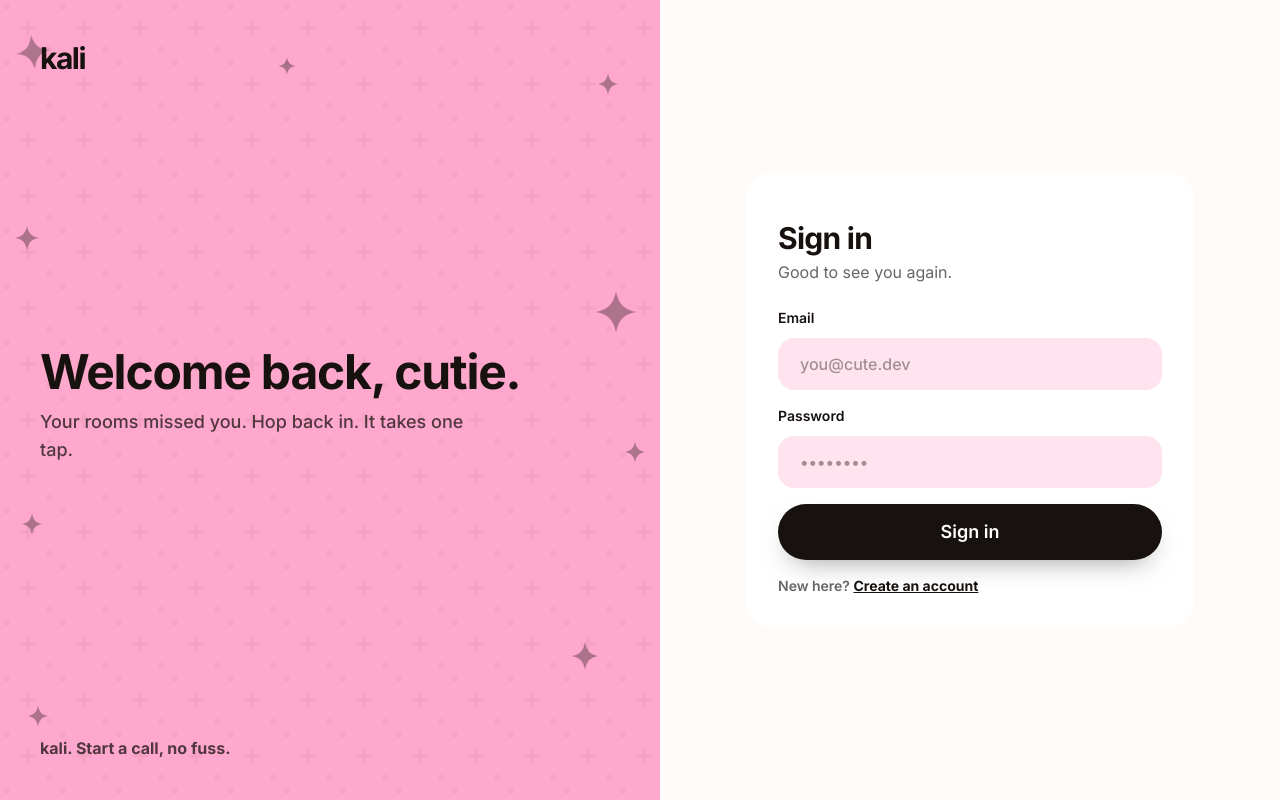
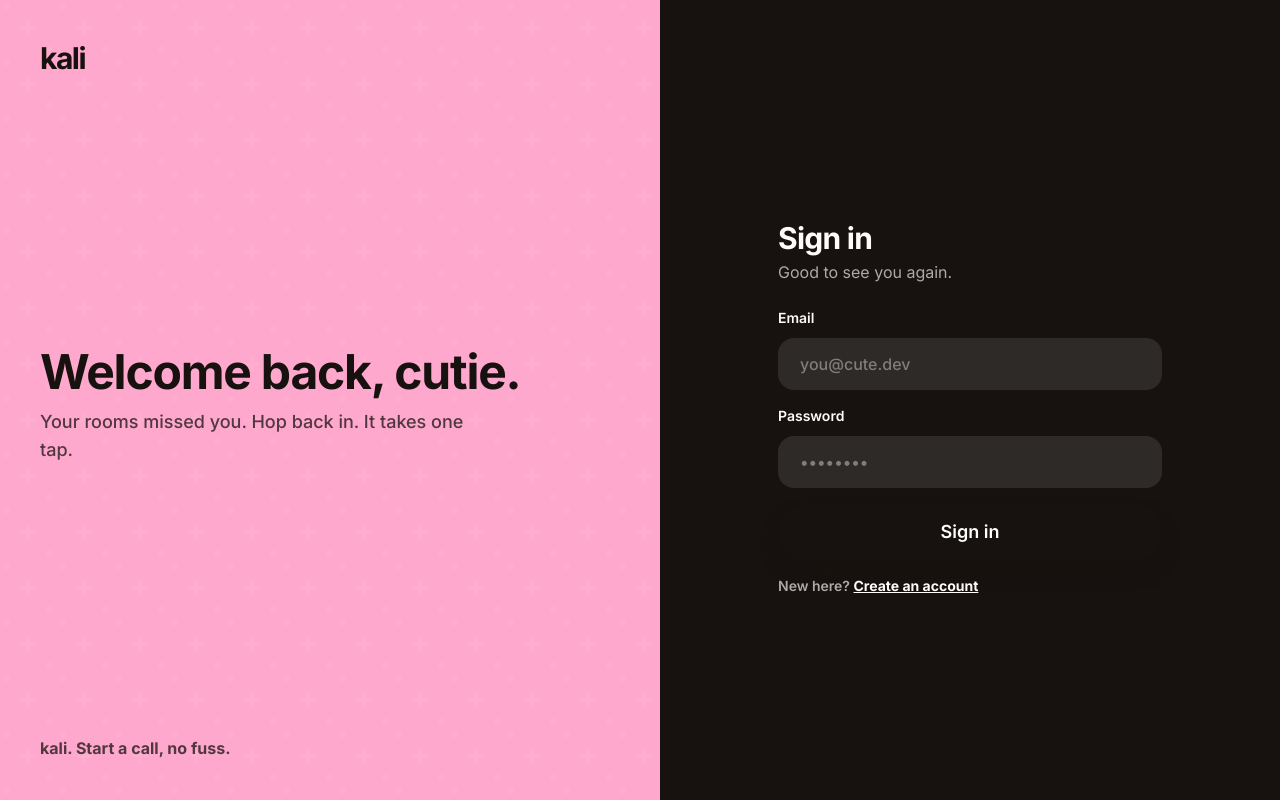
Before and after one commit to luisjjj/Kali, a Next.js app: page /auth/sign-in in a window 1280 px wide. Built offline with nearby package versions, Linux system fonts and the light colour scheme; no server answers.

Commit message:
theme: lock single dark-and-pink look (class-based dark, no OS dependency); fix hero bullet contrast

```diff
--- a/app/globals.css
+++ b/app/globals.css
@@ -1,4 +1,8 @@
 @import "tailwindcss";
+
+/* Kali runs one fixed look: dark ink with pink. The dark: utilities follow the
+   .dark class on <html>, never the OS setting, so there is no light mode. */
+@custom-variant dark (&:where(.dark, .dark *));
 
 @theme {
   --color-kali-pink: #ffa8cd;
@@ -22,32 +26,24 @@
   /* Kali brand tokens. Klarna-inspired, original assets only */
   --kali-pink: #ffa8cd;
   --kali-pink-hover: #ff8cbf;
-  --kali-pink-pale: #ffe3ef;
+  --kali-pink-pale: #3a2a33;
   --kali-ink: #17120f;
   --kali-paper: #fffbf9;
   --kali-white: #ffffff;
   --kali-success: #2ebd6b;
   --kali-danger: #e63950;
-  --kali-muted: #8a7f7a;
+  --kali-muted: #b8a9a3;
 
-  --background: var(--kali-paper);
-  --foreground: var(--kali-ink);
+  --background: var(--kali-ink);
+  --foreground: var(--kali-paper);
+  --color-background: #17120f;
+  --color-foreground: #fffbf9;
 
   --radius-pill: 9999px;
   --radius-card: 28px;
   --radius-tile: 24px;
-}
 
-/* Sync with Tailwind's dark: variant (both follow the OS setting) */
-@media (prefers-color-scheme: dark) {
-  :root {
-    --background: var(--kali-ink);
-    --foreground: var(--kali-paper);
-    --kali-pink-pale: #3a2a33;
-    --kali-muted: #b8a9a3;
-    --color-background: #17120f;
-    --color-foreground: #fffbf9;
-  }
+  color-scheme: dark;
 }
 
 body {
--- a/app/layout.tsx
+++ b/app/layout.tsx
@@ -17,12 +17,12 @@ export const metadata: Metadata = {
 };
 
 export const viewport: Viewport = {
-  themeColor: "#FFA8CD",
+  themeColor: "#17120F",
 };
 
 export default function RootLayout({ children }: { children: React.ReactNode }) {
   return (
-    <html lang="en" className={`${inter.variable} h-full antialiased`}>
+    <html lang="en" className={`dark ${inter.variable} h-full antialiased`}>
       <body className="flex min-h-full flex-col">
         <RouteTransition>{children}</RouteTransition>
       </body>
--- a/app/page.tsx
+++ b/app/page.tsx
@@ -253,7 +253,7 @@ export default async function Home() {
                 </Button>
               </Link>
             </div>
-            <div className="animate-fade-up delay-4 flex flex-wrap gap-x-6 gap-y-2 text-sm font-bold text-kali-ink/65">
+            <div className="animate-fade-up delay-4 flex flex-wrap gap-x-6 gap-y-2 text-sm font-bold text-kali-paper/70">
               {["Free, no card", "No downloads", "Guests need no account"].map((t) => (
                 <span key={t} className="inline-flex items-center gap-1.5">
                   <Check className="h-4 w-4" weight="bold" /> {t}
```
